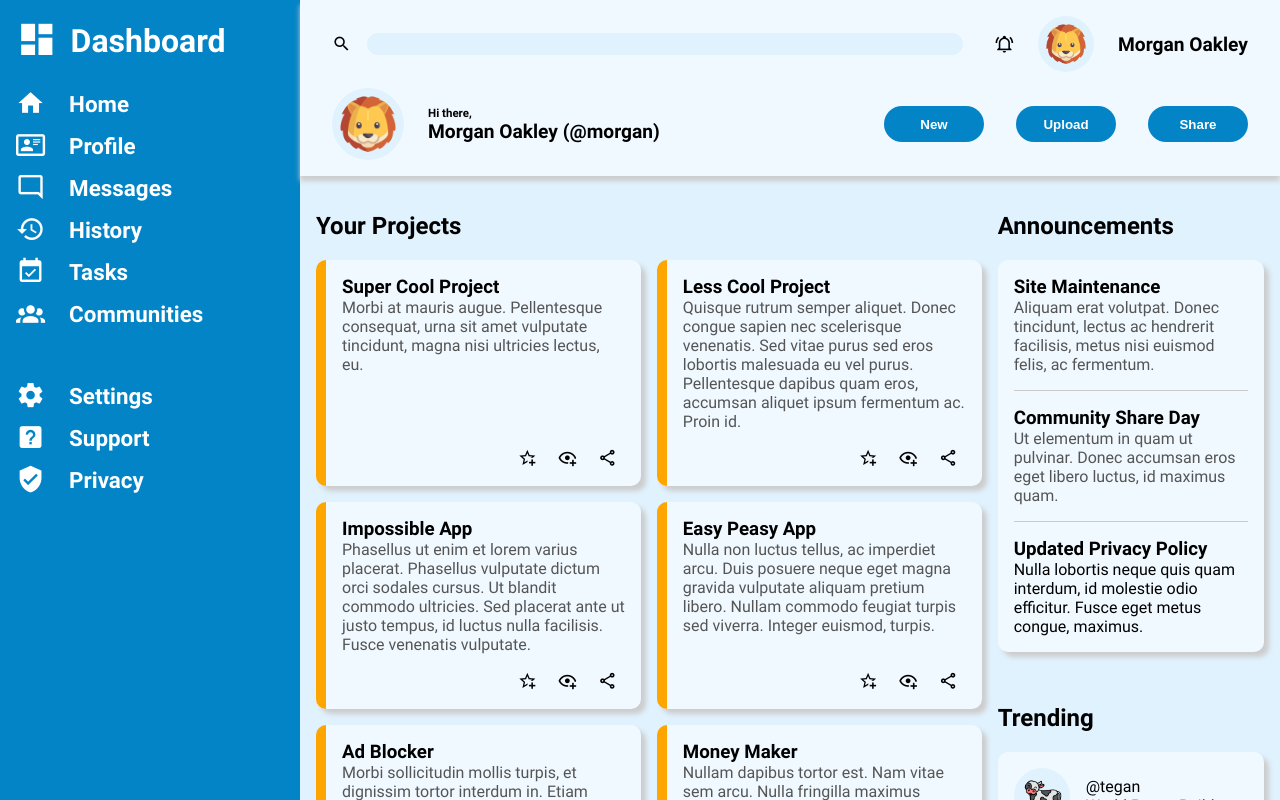
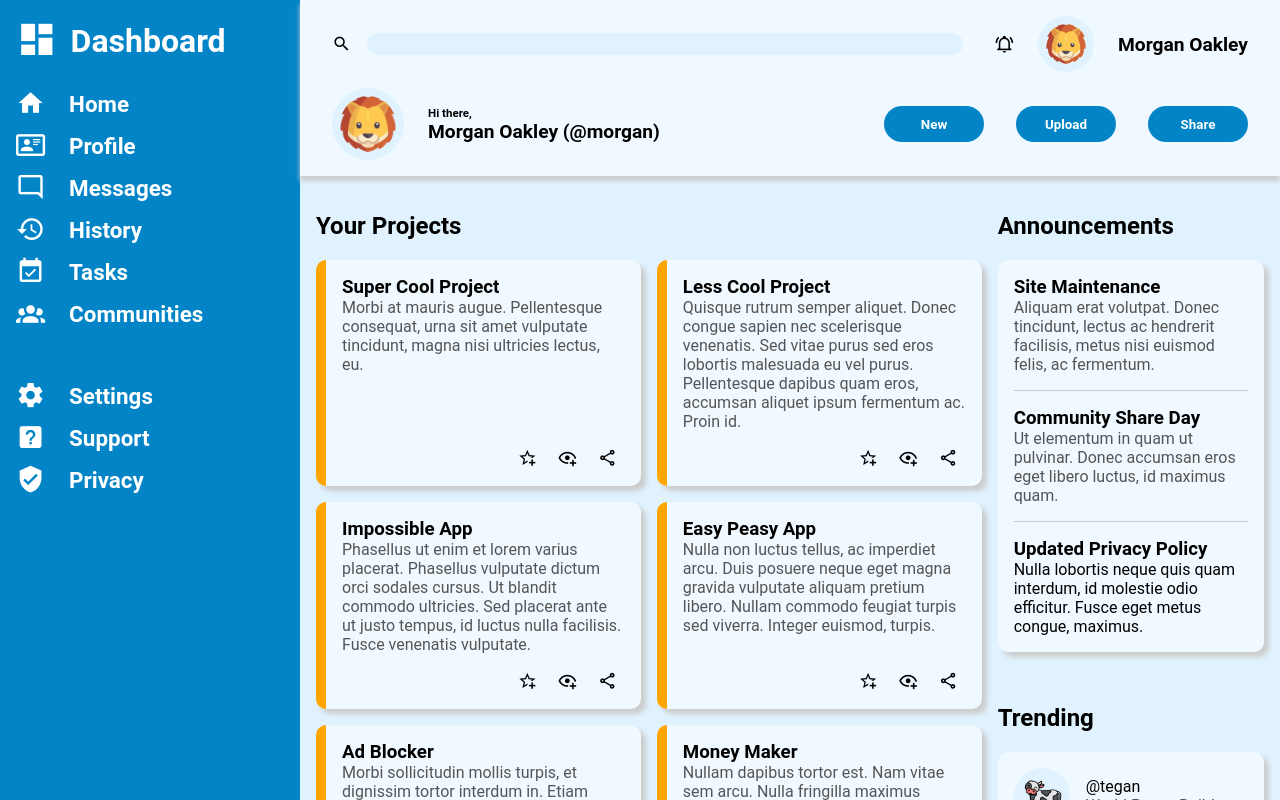
Before and after one commit to jundran/admin-dashboard, a website: page index.html in a window 1280 px wide. Shown: the top 800 px of the page. Drawn offline with Linux system fonts and the light colour scheme.

Commit message:
Fix fonts

```diff
--- /dev/null
+++ b/colours.sass
@@ -0,0 +1,16 @@
+$sky50: #F0F9FF
+$sky100: #E0F2FE
+$sky200: #BAE6FD
+$sky300: #7DD3FC
+$sky400: #38BDF8
+$sky500: #0EA5E9
+$sky600: #0284C7
+$sky700: #0369A1
+$sky800: #075985
+$sky900: #0C4A6E
+
+$sidebar-colour: $sky600
+$header-colour: $sky50
+$main-colour: $sky100
+$card-colour: $sky50
+$card-text-light: #555
--- /dev/null
+++ b/fonts.sass
@@ -0,0 +1,83 @@
+/* roboto-100 - latin */
+@font-face
+  font-family: 'network-roboto'
+  font-style: normal
+  font-weight: 100
+  src: url('fonts/roboto-v30-latin-100.woff2') format('woff2')
+
+/* roboto-100italic - latin */
+@font-face
+  font-family: 'network-roboto'
+  font-style: italic
+  font-weight: 100
+  src: url('fonts/roboto-v30-latin-100italic.woff2') format('woff2')
+
+/* roboto-300 - latin */
+@font-face
+  font-family: 'network-roboto'
+  font-style: normal
+  font-weight: 300
+  src: url('fonts/roboto-v30-latin-300.woff2') format('woff2')
+
+/* roboto-300italic - latin */
+@font-face
+  font-family: 'network-roboto'
+  font-style: italic
+  font-weight: 300
+  src: url('fonts/roboto-v30-latin-300italic.woff2') format('woff2')
+
+/* roboto-regular - latin */
+@font-face
+  font-family: 'network-roboto'
+  font-style: normal
+  font-weight: 400
+  src: url('fonts/roboto-v30-latin-regular.woff2') format('woff2')
+
+/* roboto-italic - latin */
+@font-face
+  font-family: 'network-roboto'
+  font-style: italic
+  font-weight: 400
+  src: url('fonts/roboto-v30-latin-italic.woff2') format('woff2')
+
+/* roboto-500 - latin */
+@font-face
+  font-family: 'network-roboto'
+  font-style: normal
+  font-weight: 500
+  src: url('fonts/roboto-v30-latin-500.woff2') format('woff2')
+
+/* roboto-500italic - latin */
+@font-face
+  font-family: 'network-roboto'
+  font-style: italic
+  font-weight: 500
+  src: url('fonts/roboto-v30-latin-500italic.woff2') format('woff2')
+
+/* roboto-700 - latin */
+@font-face
+  font-family: 'network-roboto'
+  font-style: normal
+  font-weight: 700
+  src: url('fonts/roboto-v30-latin-700.woff2') format('woff2')
+
+/* roboto-700italic - latin */
+@font-face
+  font-family: 'network-roboto'
+  font-style: italic
+  font-weight: 700
+  src: url('fonts/roboto-v30-latin-700italic.woff2') format('woff2')
+
+/* roboto-900 - latin */
+@font-face
+  font-family: 'network-roboto'
+  font-style: normal
+  font-weight: 900
+  src: url('fonts/roboto-v30-latin-900.woff2') format('woff2')
+
+/* roboto-900italic - latin */
+@font-face
+  font-family: 'network-roboto'
+  font-style: italic
+  font-weight: 900
+  src: url('fonts/roboto-v30-latin-900italic.woff2') format('woff2')
--- a/styles.sass
+++ b/styles.sass
@@ -1,110 +1,12 @@
-/* roboto-100 - latin */
-@font-face
-  font-family: 'Roboto'
-  font-style: normal
-  font-weight: 100
-  src: local(''), url('fonts/roboto-v30-latin-100.woff2'), format('woff2')
-
-/* roboto-100italic - latin */
-@font-face
-  font-family: 'Roboto'
-  font-style: italic
-  font-weight: 100
-  src: local(''), url('fonts/roboto-v30-latin-100italic.woff2'), format('woff2')
-
-/* roboto-300 - latin */
-@font-face
-  font-family: 'Roboto'
-  font-style: normal
-  font-weight: 300
-  src: local(''), url('fonts/roboto-v30-latin-300.woff2'), format('woff2')
-
-/* roboto-300italic - latin */
-@font-face
-  font-family: 'Roboto'
-  font-style: italic
-  font-weight: 300
-  src: local(''), url('fonts/roboto-v30-latin-300italic.woff2'), format('woff2')
-
-/* roboto-regular - latin */
-@font-face
-  font-family: 'Roboto'
-  font-style: normal
-  font-weight: 400
-  src: local(''), url('fonts/roboto-v30-latin-regular.woff2'), format('woff2')
-
-/* roboto-italic - latin */
-@font-face
-  font-family: 'Roboto'
-  font-style: italic
-  font-weight: 400
-  src: local(''), url('fonts/roboto-v30-latin-italic.woff2'), format('woff2')
-
-/* roboto-500 - latin */
-@font-face
-  font-family: 'Roboto'
-  font-style: normal
-  font-weight: 500
-  src: local(''), url('fonts/roboto-v30-latin-500.woff2'), format('woff2')
-
-/* roboto-500italic - latin */
-@font-face
-  font-family: 'Roboto'
-  font-style: italic
-  font-weight: 500
-  src: local(''), url('fonts/roboto-v30-latin-500italic.woff2'), format('woff2')
-
-/* roboto-700 - latin */
-@font-face
-  font-family: 'Roboto'
-  font-style: normal
-  font-weight: 700
-  src: local(''), url('fonts/roboto-v30-latin-700.woff2'), format('woff2')
-
-/* roboto-700italic - latin */
-@font-face
-  font-family: 'Roboto'
-  font-style: italic
-  font-weight: 700
-  src: local(''), url('fonts/roboto-v30-latin-700italic.woff2'), format('woff2')
-
-/* roboto-900 - latin */
-@font-face
-  font-family: 'Roboto'
-  font-style: normal
-  font-weight: 900
-  src: local(''), url('fonts/roboto-v30-latin-900.woff2'), format('woff2')
-
-/* roboto-900italic - latin */
-@font-face
-  font-family: 'Roboto'
-  font-style: italic
-  font-weight: 900
-  src: local(''), url('fonts/roboto-v30-latin-900italic.woff2'), format('woff2')
-
-$sky50: #F0F9FF
-$sky100: #E0F2FE
-$sky200: #BAE6FD
-$sky300: #7DD3FC
-$sky400: #38BDF8
-$sky500: #0EA5E9
-$sky600: #0284C7
-$sky700: #0369A1
-$sky800: #075985
-$sky900: #0C4A6E
-
-$sidebar-colour: $sky600
-$header-colour: $sky50
-$main-colour: $sky100
-$card-colour: $sky50
-$card-text-light: #555
+@import "fonts.sass"
+@import "colours.sass"
 
 body
   margin: 0
   display: grid
   grid-template-columns: 300px 1fr
   min-height: 100vh
-  font-family: 'Roboto', sans-serif
+  font-family: roboto, network-roboto, monospace
   > *
     padding: 16px
 
@@ -115,6 +17,10 @@
   list-style: none
   margin-bottom: 0
   padding: 0
+
+button
+  font-family: inherit
+  font-weight: inherit
 
 .profile-icon
   width: 40px
@@ -174,14 +80,13 @@
       border: none
       border-radius: 3em
       color: #fff
-      font-weight: inherit
 
 .sidebar
   grid-row: 1 / 3
   background: $sidebar-colour
   color: #fff
   font-size: 1.4rem
-  font-weight: 600
+  font-weight: 700
   p, li
     display: flex
     align-items: center
```
Also changed, not shown: styles.css, 1 other file.
